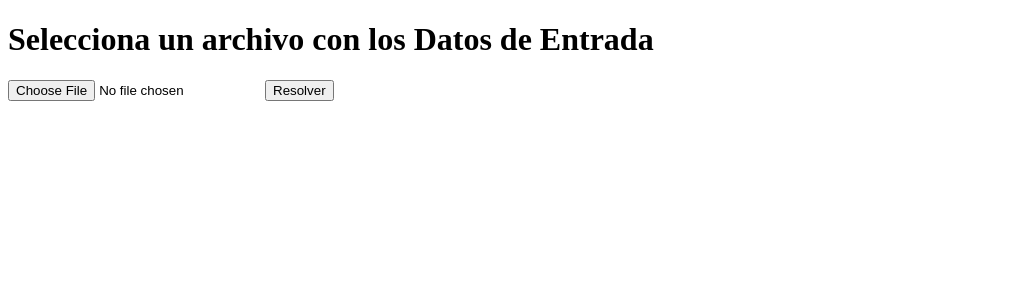
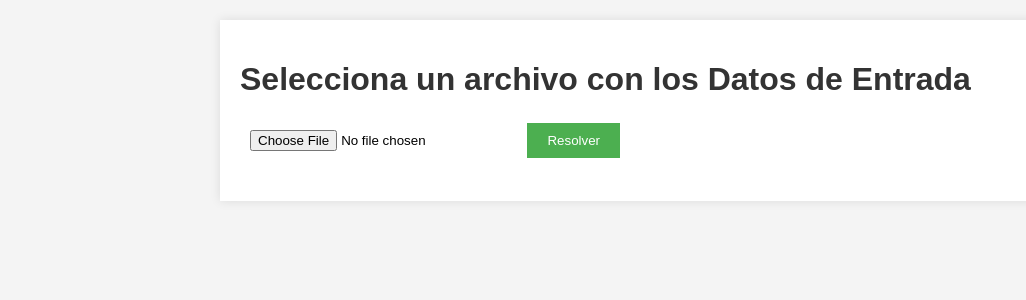
Before and after one commit to danielcaicedo98/Proyecto2ADA2, a Flask app: page / in a window 1280 px wide. Shown: the top 300 px of the page, without its empty margins (0-1026 px from the left). Run offline with Flask 3, Linux system fonts and the light colour scheme.

Commit message:
interfaz v1

```diff
--- a/app.py
+++ b/app.py
@@ -3,7 +3,7 @@ import os
 import minizinc
 import ast
 
-app = Flask(__name__)
+app = Flask(__name__, static_folder='static')
 
 @app.route("/", methods=["GET", "POST"])
 def index():
--- /dev/null
+++ b/static/styles.css
@@ -0,0 +1,55 @@
+body {
+    font-family: 'Arial', sans-serif;
+    background-color: #f4f4f4;
+    margin: 0;
+    padding: 0;
+}
+
+.container {
+    max-width: 800px;
+    margin: 20px auto;
+    padding: 20px;
+    background-color: #fff;
+    box-shadow: 0 0 10px rgba(0, 0, 0, 0.1);
+}
+
+h1, h2 {
+    color: #333;
+}
+
+form {
+    margin-bottom: 20px;
+}
+
+input[type="file"] {
+    padding: 10px;
+    margin-right: 10px;
+}
+
+input[type="submit"] {
+    padding: 10px 20px;
+    background-color: #4caf50;
+    color: #fff;
+    border: none;
+    cursor: pointer;
+}
+
+table {
+    width: 100%;
+    border-collapse: collapse;
+    margin-top: 20px;
+}
+
+table, th, td {
+    border: 1px solid #ddd;
+}
+
+th, td {
+    padding: 8px;
+    text-align: left;
+}
+
+th {
+    background-color: #4caf50;
+    color: #fff;
+}
--- a/templates/index.html
+++ b/templates/index.html
@@ -1,11 +1,16 @@
+
 <!DOCTYPE html>
-<html>
+<html lang="en">
 
 <head>
+    <meta charset="UTF-8">
+    <meta name="viewport" content="width=device-width, initial-scale=1.0">
+    <link rel="stylesheet" href="{{ url_for('static', filename='styles.css') }}">
     <title>Resolver Modelo MiniZinc</title>
 </head>
 
 <body>
+    <div class="container">
         <h1>Selecciona un archivo con los Datos de Entrada</h1>
         <form method="POST" enctype="multipart/form-data">
             <input type="file" name="archivo">
@@ -19,7 +24,7 @@
         {% if matriz %}
             <h2>Matriz de Potencia Generada:</h2>
             <table border="1">
-        {% for fila in matriz  %}
+                {% for fila in matriz %}
                     <tr>
                         {% for elemento in fila %}
                             <td>{{ elemento }}</td>
@@ -28,5 +33,7 @@
                 {% endfor %}
             </table>
         {% endif %}
+    </div>
 </body>
+
 </html>
```
Lines whose indentation alone changed are shown as unchanged.
